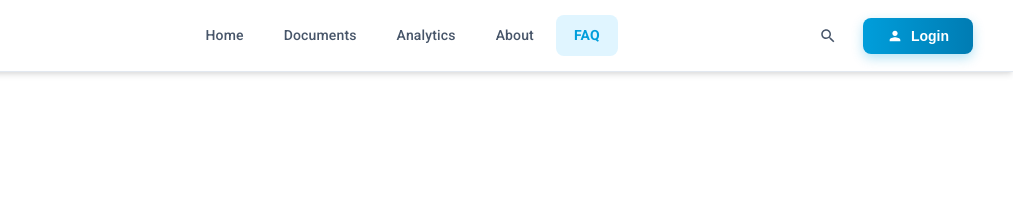
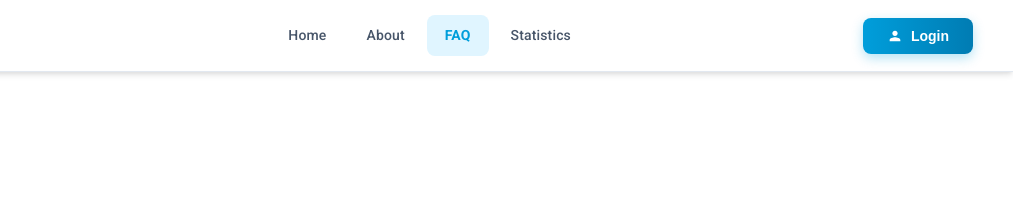
Before and after one commit to tonitegarsahidi/DOMESV2, an Astro site: page /faq in a window 1280 px wide. Shown: the top 209 px of the page, 267-1280 px from the left. Built offline with nearby package versions, Linux system fonts and the light colour scheme; Astro itself is replaced by a stand-in of ours.

Commit message:
feat: fix navbar

```diff
--- a/src/components/Navbar.jsx
+++ b/src/components/Navbar.jsx
@@ -1,7 +1,13 @@
-import React from 'react';
+import React, { useState, useEffect } from 'react';
 
 export default function Navbar() {
-  const currentPath = typeof window !== 'undefined' ? window.location.pathname : '/';
+  const [currentPath, setCurrentPath] = useState('/');
+
+  useEffect(() => {
+    if (typeof window !== 'undefined') {
+      setCurrentPath(window.location.pathname);
+    }
+  }, []);
 
   return (
     <nav className="navbar" id="main-navbar">
@@ -17,18 +23,13 @@ export default function Navbar() {
 
       <div className="navbar-links">
         <a href="/" className={currentPath === '/' ? 'active' : ''}>Home</a>
-        <a href="/documents" className={currentPath === '/documents' || currentPath === '/search-results' ? 'active' : ''}>Documents</a>
-        <a href="/analytics" className={currentPath === '/analytics' ? 'active' : ''}>Analytics</a>
+        {/* <a href="/documents" className={currentPath === '/documents' || currentPath === '/search-results' ? 'active' : ''}>Documents</a> */}
         <a href="/about" className={currentPath === '/about' ? 'active' : ''}>About</a>
         <a href="/faq" className={currentPath === '/faq' ? 'active' : ''}>FAQ</a>
+        <a href="/analytics" className={currentPath === '/analytics' ? 'active' : ''}>Statistics</a>
       </div>
 
       <div className="navbar-actions">
-        <button className="navbar-search-btn" aria-label="Search">
-          <svg width="18" height="18" viewBox="0 0 24 24" fill="currentColor">
-            <path d="M15.5 14h-.79l-.28-.27C15.41 12.59 16 11.11 16 9.5 16 5.91 13.09 3 9.5 3S3 5.91 3 9.5 5.91 16 9.5 16c1.61 0 3.09-.59 4.23-1.57l.27.28v.79l5 4.99L20.49 19l-4.99-5zm-6 0C7.01 14 5 11.99 5 9.5S7.01 5 9.5 5 14 7.01 14 9.5 11.99 14 9.5 14z"/>
-          </svg>
-        </button>
         <button className="navbar-login-btn" onClick={() => window.location.href = '/login'}>
           <svg width="16" height="16" viewBox="0 0 24 24" fill="currentColor">
             <path d="M12 12c2.21 0 4-1.79 4-4s-1.79-4-4-4-4 1.79-4 4 1.79 4 4 4zm0 2c-2.67 0-8 1.34-8 4v2h16v-2c0-2.66-5.33-4-8-4z"/>
```
